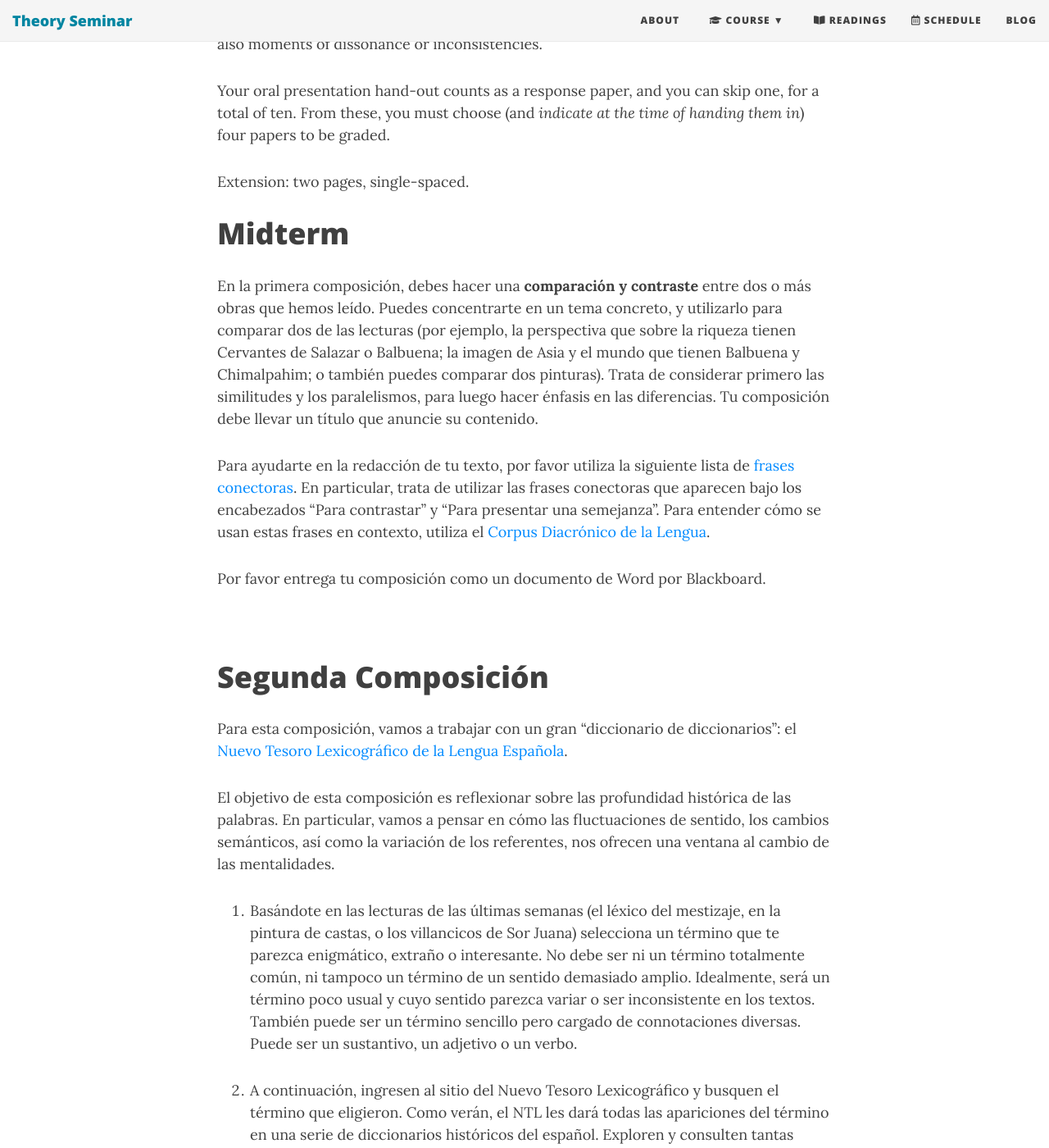
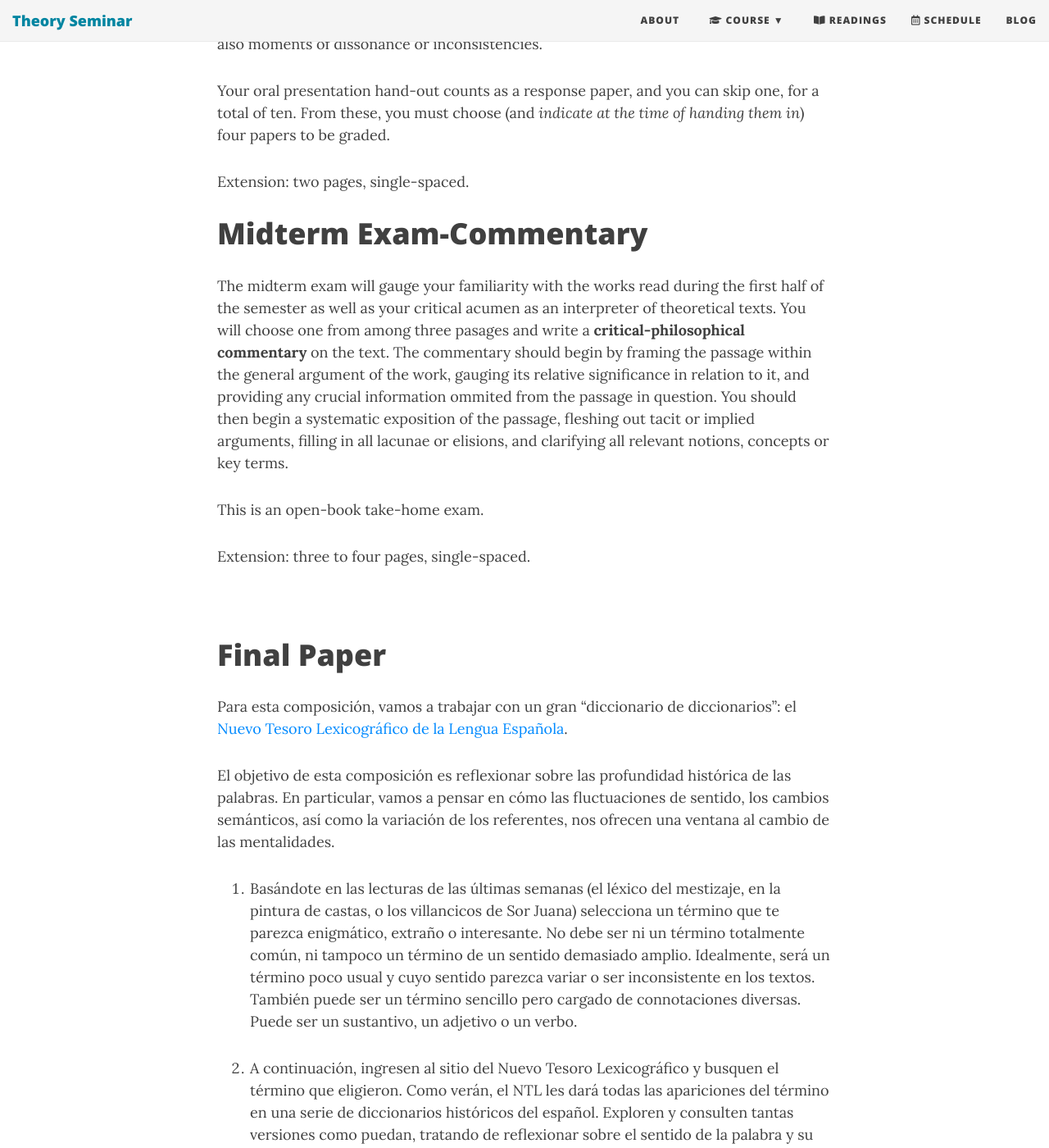
Before and after one commit to Hipomenes/bu-theory-course, a Jekyll site: the page built from assignments.md, in a window 1280 px wide and 1400 px high, scrolled down 934 px. Shown: the whole window at 82% size. Built offline with Jekyll 4.4.1, drawn with Linux system fonts in a browser that asks for light colours; nearby versions of some CDN libraries; some of the changed text lies outside the part shown.

Commit message:
Update assignments.md

```diff
--- a/assignments.md
+++ b/assignments.md
@@ -23,18 +23,17 @@ Your oral presentation hand-out counts as a response paper, and you can skip one
 
 Extension: two pages, single-spaced.
 
-# Midterm
+# Midterm Exam-Commentary
 
+The midterm exam will gauge your familiarity with the works read during the first half of the semester as well as your critical acumen as an interpreter of theoretical texts. You will choose one from among three pasages and write a **critical-philosophical commentary** on the text. The commentary should begin by framing the passage within the general argument of the work, gauging its relative significance in relation to it, and providing any crucial information ommited from the passage in question. You should then begin a systematic exposition of the passage, fleshing out tacit or implied arguments, filling in all lacunae or elisions, and clarifying all relevant notions, concepts or key terms.
 
-En la primera composición, debes hacer una **comparación y contraste** entre dos o más obras que hemos leído. Puedes concentrarte en un tema concreto, y utilizarlo para comparar dos de las lecturas (por ejemplo, la perspectiva que sobre la riqueza tienen Cervantes de Salazar o Balbuena; la imagen de Asia y el mundo que tienen Balbuena y Chimalpahim; o también puedes comparar dos pinturas). Trata de considerar primero las similitudes y los paralelismos, para luego hacer énfasis en las diferencias. Tu composición debe llevar un título que anuncie su contenido.
+This is an open-book take-home exam.
 
-Para ayudarte en la redacción de tu texto, por favor utiliza la siguiente lista de [frases conectoras](https://drive.google.com/file/d/1HlCccOz82TFvkfbINOV9Yu2IpAXFS00u/view?usp=sharing). En particular, trata de utilizar las frases conectoras que aparecen bajo los encabezados "Para contrastar" y "Para presentar una semejanza". Para entender cómo se usan estas frases en contexto, utiliza el [Corpus Diacrónico de la Lengua](http://corpus.rae.es/cordenet.html).
-
-Por favor entrega tu composición como un documento de Word por Blackboard.
+Extension: three to four pages, single-spaced.
 
 <br>
 
-# Segunda Composición
+# Final Paper
 
 Para esta composición, vamos a trabajar con un gran "diccionario de diccionarios": el [Nuevo Tesoro Lexicográfico de la Lengua Española](http://ntlle.rae.es/ntlle/SrvltGUILoginNtlle).
 
```
